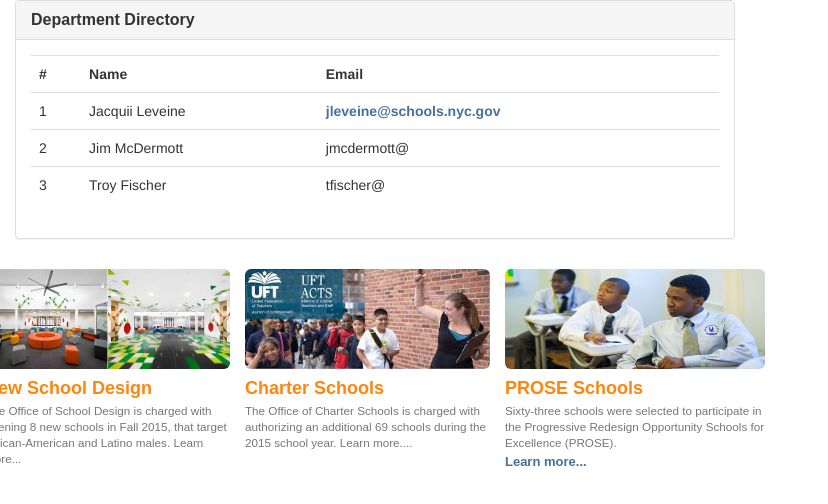
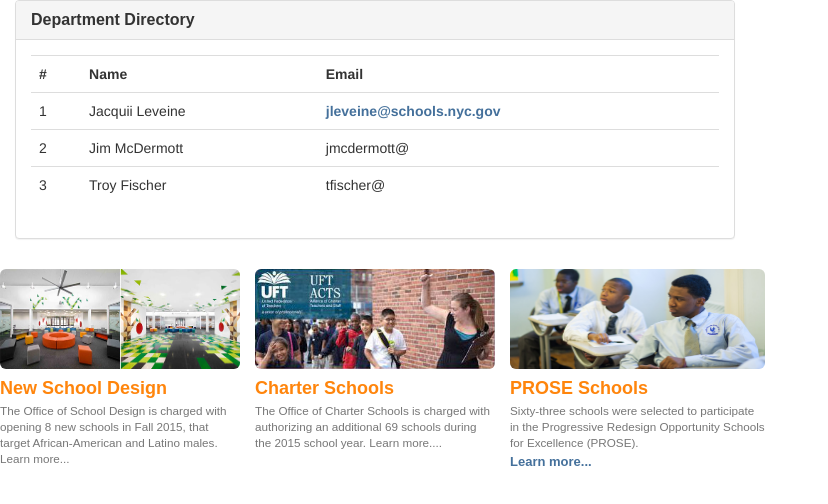
Before and after one commit to afrodyti/osdcp, a plain HTML site: page table.html in a window 1280 px wide. Shown: the whole page, without its empty margins (0-828 px from the left). Drawn offline with nearby package versions, Linux system fonts and the light colour scheme.

Commit message:
Update table.html

```diff
--- a/table.html
+++ b/table.html
@@ -30,7 +30,7 @@
     </div>
 </div>
       <div class="row">
-      <div class="col-xs-12" style="padding-left:0; padding-right:0; ">
+      <div class="col-xs-12" style="padding-right:0; ">
       <div class="col-xs-4" style="padding-left:0;">
   <img src="images/schooldesign.jpg" class="img-rounded" width="100%" height="100" style="margin-top:10px; alt="school design">
     <h3>New School Design
```
